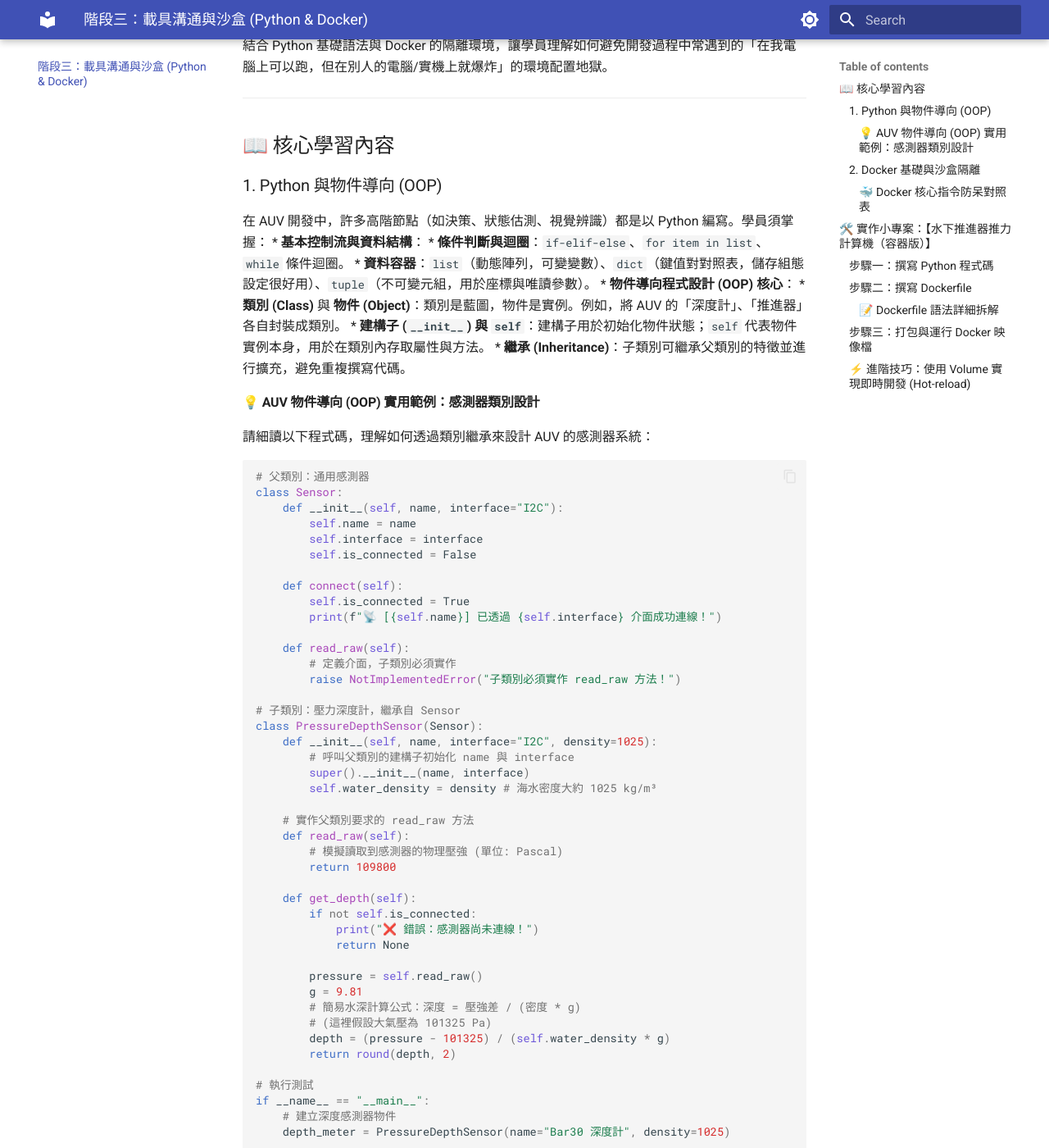
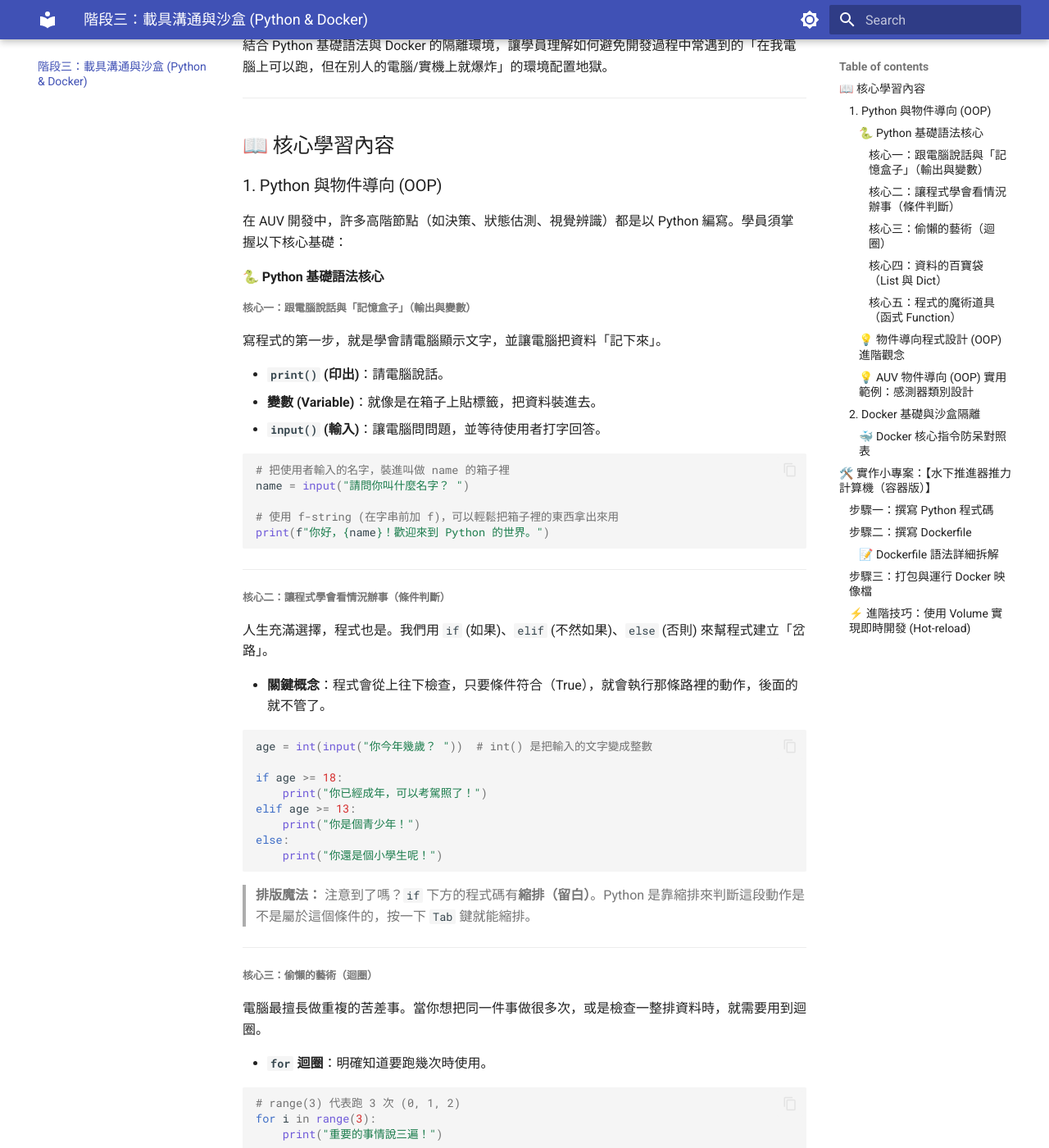
Before and after one commit to hereyougoai/auv-training-2026, an MkDocs documentation site: the page built from docs/stage3_sandbox/index.md, in a window 1280 px wide and 1400 px high, scrolled down 226 px. Shown: the whole window at 82% size. Built offline with MkDocs 1.6.1 and Material for MkDocs 9.7.7, drawn with Linux system fonts in a browser that asks for light colours; some of the changed text lies outside the part shown.

Commit message:
docs: add beginner-friendly Python tutorial to Stage 3

````diff
--- a/docs/stage3_sandbox/index.md
+++ b/docs/stage3_sandbox/index.md
@@ -7,14 +7,122 @@
 ## 📖 核心學習內容
 
 ### 1. Python 與物件導向 (OOP)
-在 AUV 開發中，許多高階節點（如決策、狀態估測、視覺辨識）都是以 Python 編寫。學員須掌握：
-* **基本控制流與資料結構**：
-  * **條件判斷與迴圈**：`if-elif-else`、`for item in list`、`while` 條件迴圈。
-  * **資料容器**：`list`（動態陣列，可變變數）、`dict`（鍵值對對照表，儲存組態設定很好用）、`tuple`（不可變元組，用於座標與唯讀參數）。
-* **物件導向程式設計 (OOP) 核心**：
-  * **類別 (Class)** 與 **物件 (Object)**：類別是藍圖，物件是實例。例如，將 AUV 的「深度計」、「推進器」各自封裝成類別。
-  * **建構子 (`__init__`) 與 `self`**：建構子用於初始化物件狀態；`self` 代表物件實例本身，用於在類別內存取屬性與方法。
-  * **繼承 (Inheritance)**：子類別可繼承父類別的特徵並進行擴充，避免重複撰寫代碼。
+在 AUV 開發中，許多高階節點（如決策、狀態估測、視覺辨識）都是以 Python 編寫。學員須掌握以下核心基礎：
+
+#### 🐍 Python 基礎語法核心
+
+##### 核心一：跟電腦說話與「記憶盒子」（輸出與變數）
+
+寫程式的第一步，就是學會請電腦顯示文字，並讓電腦把資料「記下來」。
+
+* **`print()` (印出)**：請電腦說話。
+* **變數 (Variable)**：就像是在箱子上貼標籤，把資料裝進去。
+* **`input()` (輸入)**：讓電腦問問題，並等待使用者打字回答。
+
+```python
+# 把使用者輸入的名字，裝進叫做 name 的箱子裡
+name = input("請問你叫什麼名字？ ")
+
+# 使用 f-string (在字串前加 f)，可以輕鬆把箱子裡的東西拿出來用
+print(f"你好，{name}！歡迎來到 Python 的世界。")
+```
+
+---
+
+##### 核心二：讓程式學會看情況辦事（條件判斷）
+
+人生充滿選擇，程式也是。我們用 `if` (如果)、`elif` (不然如果)、`else` (否則) 來幫程式建立「岔路」。
+
+* **關鍵概念**：程式會從上往下檢查，只要條件符合（True），就會執行那條路裡的動作，後面的就不管了。
+
+```python
+age = int(input("你今年幾歲？ "))  # int() 是把輸入的文字變成整數
+
+if age >= 18:
+    print("你已經成年，可以考駕照了！")
+elif age >= 13:
+    print("你是個青少年！")
+else:
+    print("你還是個小學生呢！")
+```
+
+> **排版魔法：** 注意到了嗎？`if` 下方的程式碼有**縮排（留白）**。Python 是靠縮排來判斷這段動作是不是屬於這個條件的，按一下 `Tab` 鍵就能縮排。
+
+---
+
+##### 核心三：偷懶的藝術（迴圈）
+
+電腦最擅長做重複的苦差事。當你想把同一件事做很多次，或是檢查一整排資料時，就需要用到迴圈。
+
+* **`for` 迴圈**：明確知道要跑幾次時使用。
+
+```python
+# range(3) 代表跑 3 次 (0, 1, 2)
+for i in range(3):
+    print("重要的事情說三遍！")
+```
+
+* **`while` 迴圈**：只要條件成立，就會一直跑下去（適合用在不知道何時會結束的狀況，例如：猜密碼）。
+
+```python
+password = ""
+while password != "1234":
+    password = input("請輸入密碼解鎖：")
+print("解鎖成功！")
+```
+
+---
+
+##### 核心四：資料的百寶袋（List 與 Dict）
+
+當資料變多時，我們不可能為每個東西都準備一個獨立的箱子（變數），我們需要更大的容器。
+
+* **串列 `list`**：就像是一排連號的置物櫃，用 `[]` 把東西包起來，按照順序排好。
+
+```python
+# 電腦數數是從 0 開始的！
+fruits = ["蘋果", "香蕉", "橘子"]
+print(fruits[0])  # 會印出 "蘋果"
+```
+
+* **字典 `dict`**：就像是通訊錄，有「標籤（Key）」和「內容（Value）」，用 `{}` 包起來。
+
+```python
+player = {
+    "name": "勇者",
+    "hp": 100
+}
+print(f"{player['name']} 剩下 {player['hp']} 滴血")
+```
+
+---
+
+##### 核心五：程式的魔術道具（函式 Function）
+
+當某段程式碼會重複被使用，我們可以用 `def` 把牠包裝成一個「函式」，就像是一個魔術道具，丟進原料（參數），就會吐出成品（回傳值）。
+
+```python
+# 定義一個限制推進器安全 PWM 的函式
+def limit_pwm(pwm):
+    if pwm > 1900:
+        return 1900
+    elif pwm < 1100:
+        return 1100
+    return pwm
+
+# 使用它
+safe_pwm = limit_pwm(2000)
+print(f"安全限制後的 PWM 訊號為: {safe_pwm} us") # 會印出 1900
+```
+
+---
+
+#### 💡 物件導向程式設計 (OOP) 進階觀念
+
+物件導向程式設計是專案規模變大時最關鍵的代碼管理方式：
+* **類別 (Class) 與 物件 (Object)**：類別是藍圖，物件是實例。例如，將 AUV 的「深度計」、「推進器」各自封裝成類別。
+* **建構子 (`__init__`) 與 `self`**：建構子用於初始化物件狀態；`self` 代表物件實例本身，用於在類別內存取屬性與方法。
+* **繼承 (Inheritance)**：子類別可繼承父類別的特徵並進行擴充，避免重複撰寫代碼。
 
 #### 💡 AUV 物件導向 (OOP) 實用範例：感測器類別設計
 請細讀以下程式碼，理解如何透過類別繼承來設計 AUV 的感測器系統：
````
